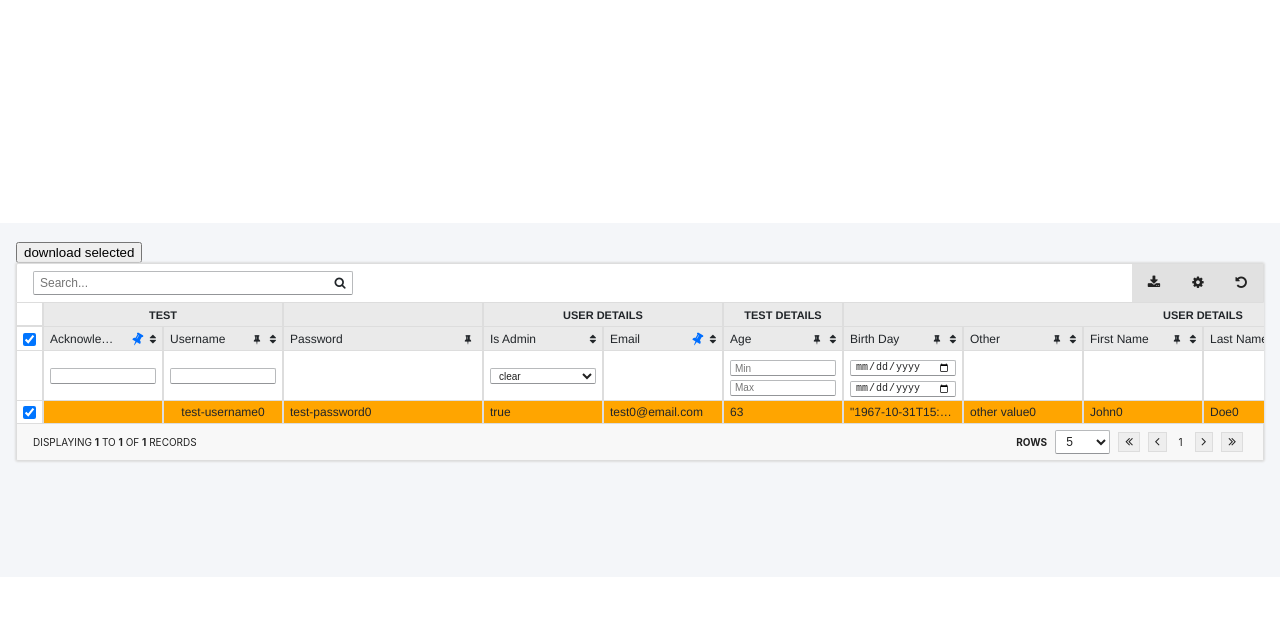
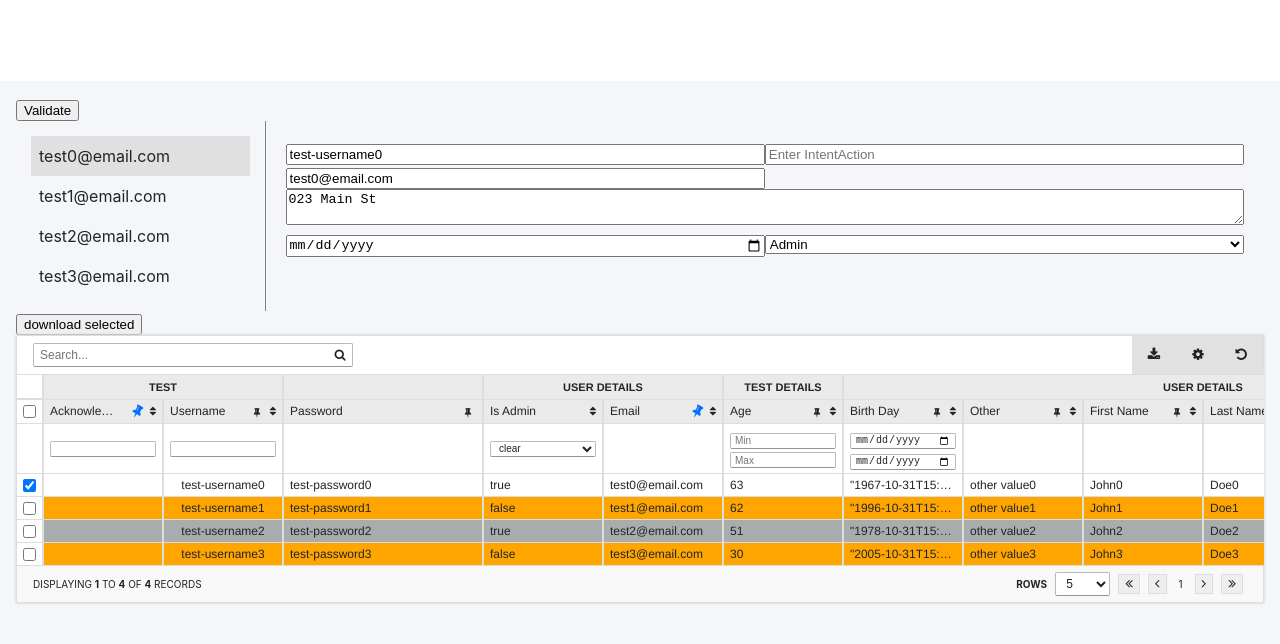
Before and after one commit to kingaguirre/react-data-table, a React (Vite) app: page / in a window 1280 px wide. Shown: the top 644 px of the page. Built offline with nearby package versions, Linux system fonts and the light colour scheme.

Commit message:
feat: add menu form

```diff
--- a/package.json
+++ b/package.json
@@ -12,6 +12,7 @@
     "build-app": "vite build --outDir dist/app"
   },
   "dependencies": {
+    "ajv": "^8.12.0",
     "font-awesome": "^4.7.0"
   },
   "devDependencies": {
@@ -32,11 +33,11 @@
     "json-server": "^0.17.3",
     "react": "^18.2.0",
     "react-dom": "^18.2.0",
-    "styled-components": "^5.1.26",
     "react-is": "^18.2.0",
     "rollup": "^3.28.0",
     "rollup-plugin-commonjs": "^10.1.0",
     "storybook": "^7.0.13",
+    "styled-components": "^5.1.26",
     "typescript": "^5.1.6",
     "vite": "^4.4.9",
     "vite-plugin-dts": "^3.5.2",
--- a/src/DataTable/index.tsx
+++ b/src/DataTable/index.tsx
@@ -2,6 +2,7 @@ import React, { createContext, useRef, useReducer, useMemo, useCallback, useEffe
 import { DataTableProps, ColumnSettings } from "./interfaces";
 import {
   getDeepValue,
+  setDeepValue,
   useDragDropManager,
   useResizeManager,
   sortData,
@@ -319,4 +320,4 @@ export const DataTable = (props: DataTableProps) => {
   );
 }
 
-export { getDeepValue, exportToCsv };
+export { getDeepValue, setDeepValue, exportToCsv };
--- a/src/DataTable/utils/index.tsx
+++ b/src/DataTable/utils/index.tsx
@@ -47,18 +47,19 @@ export const getDeepValue = (obj: any, path: string) => {
 };
 
 export const setDeepValue = (obj: any, path: string, value: any) => {
+  const newObj = { ...obj }; // Create a shallow copy
   const keys = path.split(/[\.\[\]]+/).filter(Boolean);
 
   keys.reduce((acc, part, index) => {
     if (index === keys.length - 1) {
-      // If we are at the last key, set the value
       acc[part] = value;
     } else if (!acc[part] || typeof acc[part] !== 'object') {
-      // If the next key doesn't exist, or isn't an object, create an empty object
-      acc[part] = {};
+      acc[part] = Array.isArray(acc) && !isNaN(Number(part)) ? [] : {};
     }
     return acc[part];
-  }, obj);
+  }, newObj);
+
+  return newObj;
 };
 
 export const sortData = (data: any[] | null, column: string, direction: 'asc' | 'desc') => {
--- /dev/null
+++ b/src/MenuForm/index.tsx
@@ -0,0 +1,229 @@
+import React, { useState, useRef } from "react";
+import Ajv from "ajv";
+import styled from "styled-components";
+import { getDeepValue, setDeepValue } from "../DataTable";
+
+type SizeType = {
+  xs?: number;
+  sm?: number;
+  md?: number;
+  lg?: number;
+};
+
+type FieldType = {
+  column: string;
+  label: string;
+  placeholder?: string;
+  type?: string;
+  size?: SizeType;
+  options?: { value: any; text: string }[];
+  schema?: any;
+};
+
+type SettingsType = {
+  menuColumn: string;
+  fields: FieldType[];
+};
+
+interface FormProps {
+  dataSource: any;
+  formSettings: SettingsType;
+  onChange?: (updatedSource: any[]) => void;
+  selectedMenu?: number;
+}
+
+export const Container = styled.div`
+  display: flex;
+  align-items: flex-start;
+  justify-content: flex-start;
+  * {
+    box-sizing: border-box;
+  }
+`;
+
+export const Menu = styled.div`
+  width: 20%;
+  border-right: 1px solid grey;
+  padding: 15px;
+`;
+
+export const FieldsContainer = styled.div`
+  width: 80%;
+  padding: 20px;
+  display: flex;
+  flex-wrap: wrap;
+  align-items: flex-start;
+  justify-content: flex-start;
+`;
+
+export const FieldDiv = styled.div<{ size: SizeType }>`
+  width: ${(props) => (props.size.md ? `${(props.size.md / 24) * 100}%` : "50%")};
+  > * {
+    width: 100%;
+  }
+`;
+
+export const InvalidInput = styled.input`
+  border: 1px solid red;
+`;
+
+export const MenuItem = styled.div<{ isSelected: boolean, isInvalid: boolean }>`
+    padding: 8px;
+    cursor: pointer;
+    background-color: ${(props) => {
+    if (props.isInvalid) return "red";
+    if (props.isSelected) return "#e0e0e0";
+    return "transparent";
+  }};
+    &:hover {
+        background-color: #f0f0f0;
+    }
+`;
+
+const defaultSize: SizeType = {
+  xs: 24,
+  sm: 24,
+  md: 12,
+  lg: 12,
+};
+
+export const MenuForm = React.forwardRef((props: FormProps, ref: React.Ref<any>) => {
+  const { dataSource, formSettings, onChange } = props
+  const [data, setData] = useState<any[]>(dataSource);
+  const inputRefs = useRef<any[]>(formSettings.fields.map(() => React.createRef()));
+  const ajv = new Ajv();
+
+  const [selectedItemIndex, setSelectedItemIndex] = useState<number>(props.selectedMenu || 0);
+  const [invalidCounts, setInvalidCounts] = useState<number[]>(new Array(data.length).fill(0));
+
+  const validateForm = () => {
+    const newInvalidCounts: number[] = new Array(data.length).fill(0);
+
+    data.forEach((datum, index) => {
+      formSettings.fields.forEach((field, fieldIndex) => {
+        const value = getDeepValue(datum, field.column);
+        const schema = field.schema ? field.schema : undefined;
+        if (schema && !ajv.validate(schema, value)) {
+          newInvalidCounts[index]++;
+          if (index === selectedItemIndex) {
+            inputRefs.current[fieldIndex].current.classList.add('invalid');
+          }
+        } else if (index === selectedItemIndex) {
+          inputRefs.current[fieldIndex].current.classList.remove('invalid');
+        }
+      });
+    });
+
+    setInvalidCounts(newInvalidCounts);
+    return !newInvalidCounts.some(count => count > 0);
+  };
+
+  // Expose the validateForm method to parent components
+  React.useImperativeHandle(ref, () => ({
+    validate: validateForm
+  }));
+
+  const validateField = (field: FieldType, value: any, index: number) => {
+    const schema = field.schema ? field.schema : undefined;
+    if (schema && !ajv.validate(schema, value)) {
+      // Update the invalid counts for that specific datum
+      setInvalidCounts(currentCounts => {
+        const newCounts = [...currentCounts];
+        if (newCounts[index] === 0 || (inputRefs.current[index].current.classList.contains('invalid') && value === "")) {
+          newCounts[index]++;
+        }
+        return newCounts;
+      });
+      return false;
+    }
+    return true;
+  };
+
+  // This function validates all fields for a specific datum and returns the count of invalid fields
+  const validateAllFieldsForDatum = (datum: any): number => {
+    return formSettings.fields.reduce((acc, field, fieldIndex) => {
+      const value = getDeepValue(datum, field.column);
+      const schema = field.schema ? field.schema : undefined;
+      if (schema && !ajv.validate(schema, value)) {
+        if (selectedItemIndex === datum) {
+          inputRefs.current[fieldIndex].current.classList.add('invalid');
+        }
+        acc++;
+      } else if (selectedItemIndex === datum) {
+        inputRefs.current[fieldIndex].current.classList.remove('invalid');
+      }
+      return acc;
+    }, 0);
+  };
+
+  const handleChange = (event: React.ChangeEvent<HTMLInputElement | HTMLTextAreaElement | HTMLSelectElement>, field: FieldType) => {
+    const newValue = event.target.value;
+    const newData = [...data];
+    const dataToUpdate = { ...newData[selectedItemIndex] };
+    newData[selectedItemIndex] = setDeepValue(dataToUpdate, field.column, newValue);
+    setData(newData);
+
+    // Update the invalid counts for the current data item being edited
+    setInvalidCounts(currentCounts => {
+      const newCounts = [...currentCounts];
+      newCounts[selectedItemIndex] = validateAllFieldsForDatum(newData[selectedItemIndex]);
+      return newCounts;
+    });
+
+    // Trigger the onChange if the field is valid
+    const isCurrentFieldValid = validateField(field, newValue, selectedItemIndex);
+    if (isCurrentFieldValid) {
+      onChange?.(newData);
+    }
+  };
+
+  const renderInputField = (field: FieldType, index: number) => {
+    const fieldValue = getDeepValue(data[selectedItemIndex], field.column);
+
+    switch (field.type) {
+      case 'textarea':
+        return <textarea ref={inputRefs.current[index]} placeholder={field.placeholder} value={fieldValue || ''} onChange={(e) => handleChange(e, field)} />;
+      case 'date':
+        return <input ref={inputRefs.current[index]} type="date" placeholder={field.placeholder} value={fieldValue || ''} onChange={(e) => handleChange(e, field)} />;
+      case 'select':
+        return (
+          <select ref={inputRefs.current[index]} value={fieldValue || ''} onChange={(e) => handleChange(e, field)}>
+            {field.options?.map((option, idx) => (
+              <option key={idx} value={option.value}>
+                {option.text}
+              </option>
+            ))}
+          </select>
+        );
+      default:
+        return <input ref={inputRefs.current[index]} type="text" placeholder={field.placeholder} value={fieldValue || ''} onChange={(e) => handleChange(e, field)} />;
+    }
+  };
+
+  return (
+    <Container>
+      <Menu>
+        {data.map((item, idx) => (
+          <MenuItem
+            key={idx}
+            isSelected={idx === selectedItemIndex}
+            isInvalid={invalidCounts[idx] > 0}
+            onClick={() => setSelectedItemIndex(idx)}
+          >
+            {invalidCounts[idx] > 0 && <span>{invalidCounts[idx]} - </span>}
+            {getDeepValue(item, formSettings.menuColumn)}
+          </MenuItem>
+        ))}
+      </Menu>
+
+      <FieldsContainer>
+        {selectedItemIndex !== null &&
+          formSettings.fields.map((field, idx) => (
+            <FieldDiv key={idx} size={field.size || defaultSize}>
+              {renderInputField(field, idx)}
+            </FieldDiv>
+          ))}
+      </FieldsContainer>
+    </Container>
+  );
+});
--- a/src/testComponents/DataTableTest.tsx
+++ b/src/testComponents/DataTableTest.tsx
@@ -1,5 +1,6 @@
 import React, { useState } from 'react';
 import { DataTable, exportToCsv } from '../DataTable';
+import { MenuForm } from '../MenuForm';
 import { DataTable as SimpleDataTable } from '../SimpleDataTable';
 
 const getRandomBirthdate = () => {
@@ -35,12 +36,12 @@ const selectRandomString = (stringsArray) => {
   return stringsArray[randomIndex];
 }
 
-const dataSource = Array(1).fill("").map((_, i) => ({
+const dataSource = Array(4).fill("").map((_, i) => ({
   userID: { value: `user-id${i}` },
   // userID: `user-id${i}`,
   username: `test-username${i}`,
   password: `test-password${i}`,
-  intentAction: selectRandomString(["O", "U", "R"]),
+  intentAction: i !== 0 ? selectRandomString(["O", "U", "R"]) : "",
   userDetails: {
     email: `test${i}@email.com`,
     isAdmin: i % 2 === 0,
@@ -61,6 +62,71 @@ const dataSource = Array(1).fill("").map((_, i) => ({
     { account3: { accountNumber: `test account number 3-${i}` } },
   ],
 }));
+
+const FORM_MENU_FIELD_SETTINGS = {
+  menuColumn: "userDetails.email",
+  fields: [
+    {
+      column: "username",
+      label: "Username",
+      placeholder: "Enter Username",
+      size: {
+        xs: 24,
+        sm: 24,
+        md: 12,
+        lg: 8
+      },
+      schema: {
+        type: "string",
+        minLength: 1
+      }
+    },
+    {
+      column: "intentAction",
+      label: "Intent Action",
+      placeholder: "Enter IntentAction",
+      schema: {
+        type: "string",
+        maxLength: 1,
+        minLength: 1,
+        pattern: "^[a-zA-Z]$"
+      }
+    },
+    {
+      column: "userDetails.email",
+      label: "Email",
+      placeholder: "Enter Email",
+    },
+    {
+      column: "userDetails.address",
+      label: "Address",
+      placeholder: "Enter Address",
+      type: "textarea",
+      size: {
+        xs: 24,
+        sm: 24,
+        md: 24,
+        lg: 24
+      }
+    },
+    {
+      column: "userDetails.birthDay",
+      label: "BirthDay",
+      placeholder: "Enter BirthDay",
+      type: "date"
+    },
+    {
+      column: "userDetails.isAdmin",
+      label: "Admin",
+      placeholder: "Select BirthDay",
+      type: "select",
+      options: [
+        {value: true, text: "Admin"},
+        {value: false, text: "Not Admin"},
+      ]
+    },
+  ]
+}
 
 const columnSettings = [
   {
@@ -249,11 +315,16 @@ const generateRandomTransactions = (num = 100) => {
   }))
 }
 
-console.log(generateRandomTransactions());
-
-
 export default () => {
   const [selectedRow, setSselectedRow] = useState<any>(null);
+  const menuFormRef = React.createRef<any>();
+
+  const handleClick = () => {
+    if (menuFormRef.current) {
+      const isValid = menuFormRef.current.validate();
+      console.log("Form is valid:", isValid);
+    }
+  };
 
   const handleRowClick = (rowData: any) => {
     console.log("Clicked row:", rowData);
@@ -269,6 +340,13 @@ export default () => {
 
   return (
     <div style={{padding: 16}}>
+      <button onClick={handleClick}>Validate</button>
+      <MenuForm
+        ref={menuFormRef}
+        formSettings={FORM_MENU_FIELD_SETTINGS}
+        dataSource={dataSource}
+        onChange={v => console.log(v)}
+      />
       <button onClick={() => exportToCsv("data.csv", selectedRow, columnSettings)}>download selected</button>
       <DataTable
         dataSource={dataSource}
```
Also changed, not shown: src/MenuForm/styled.tsx (added), src/MenuForm/utils.tsx (added), 2 other files (tests, documents, lock files or other folders).
